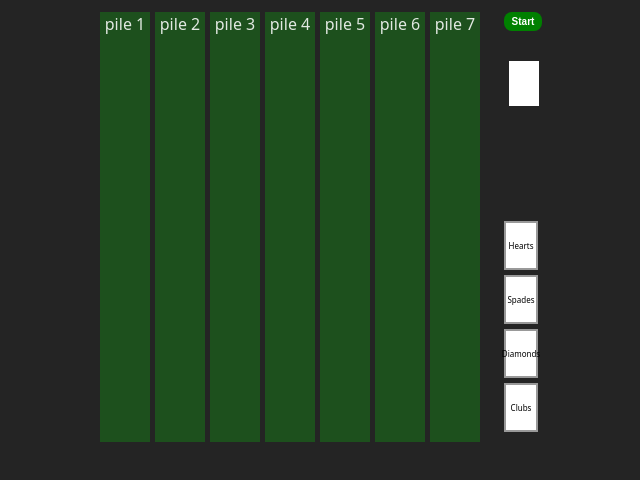
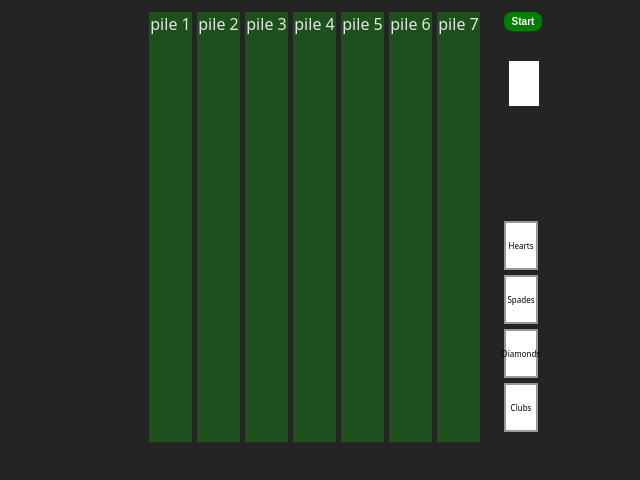
Before and after one commit to Purbai/mySolitaire, a website built with Vite: page index.html in a window 1280 px wide. Shown: the whole page, without its empty margins (620-1260 px from the left). Built offline with nearby package versions, Linux system fonts and the light colour scheme.

Commit message:
addjusted the solitaire column size to fit all columns on the screen

```diff
--- a/src/styles/style.scss
+++ b/src/styles/style.scss
@@ -218,7 +218,7 @@ body {
       cursor: pointer;
       position: relative;
       @include phone {
-        width: 50px;
+        width: 43px;
         min-height: 430px;
       }
       @include smallscreen {
```
